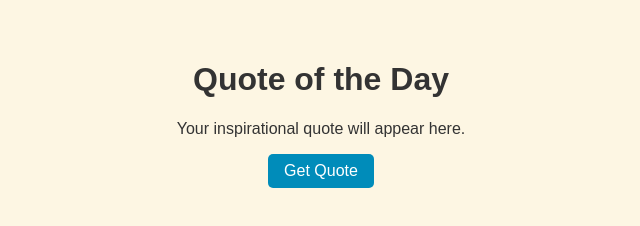
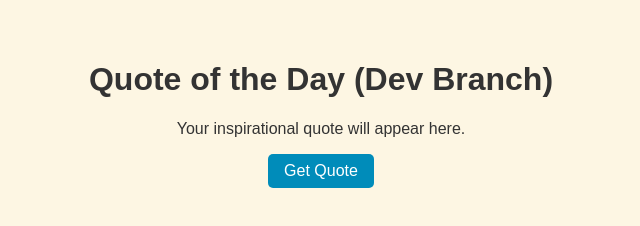
Before and after one commit to TechUpdate-forme/FirstGitHubProject, a plain HTML site: page index.html in a window 1280 px wide. Shown: the whole page, without its empty margins (319-959 px from the left). Drawn offline with Linux system fonts and the light colour scheme.

Commit message:
Update index.html

```diff
--- a/index.html
+++ b/index.html
@@ -5,7 +5,7 @@
     <link rel="stylesheet" href="style.css" />
   </head>
   <body>
-    <h1>Quote of the Day</h1>
+    <h1>Quote of the Day (Dev Branch)</h1>
     <p id="quote">Your inspirational quote will appear here.</p>
     <button onclick="getQuote()">Get Quote</button>
 
```
